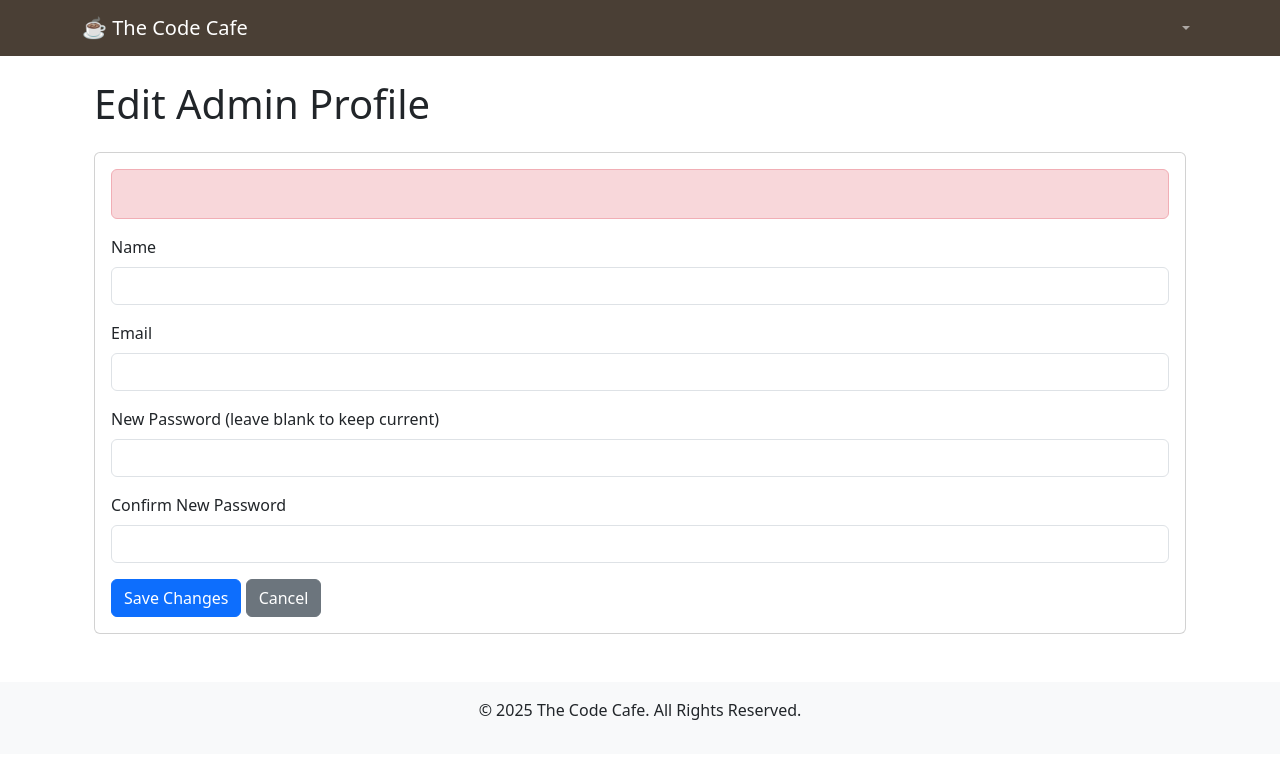
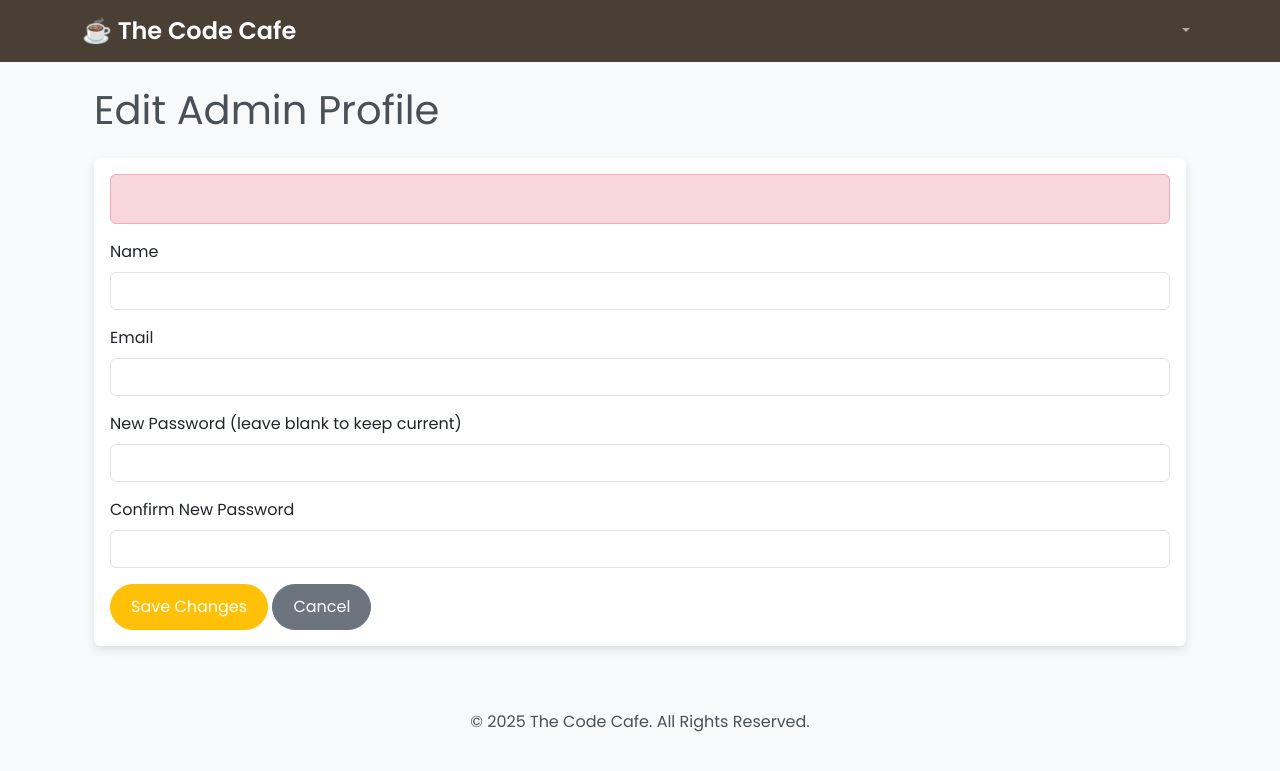
Before and after one commit to DevSon1024/cafe-management-system, a CodeIgniter 4 app: the page made by app/Views/admin/edit_profile.php in a window 1280 px wide. Shown: the top 771 px of the page. Run offline with PHP 8.4 and a stand-in for CodeIgniter, Linux system fonts and the light colour scheme; the template is opened without the code that fills it, so the values that code supplies are empty; some libraries are stand-ins or nearby versions.

Commit message:
minor changes in UI

```diff
--- a/app/Views/layouts/main.php
+++ b/app/Views/layouts/main.php
@@ -6,6 +6,8 @@
     <title>The Code Cafe</title>
     <link href="https://cdn.jsdelivr.net/npm/bootstrap@5.3.3/dist/css/bootstrap.min.css" rel="stylesheet">
     <link rel="stylesheet" href="https://cdn.jsdelivr.net/npm/bootstrap-icons@1.11.3/font/bootstrap-icons.min.css">
+    <link rel="stylesheet" href="/css/style.css">
+    <link href="https://fonts.googleapis.com/css2?family=Poppins:wght@300;400;600&display=swap" rel="stylesheet">
 </head>
 <body>
     <nav class="navbar navbar-expand-lg navbar-dark" style="background-color: #4a3f35;">
--- a/public/css/style.css
+++ b/public/css/style.css
@@ -0,0 +1,75 @@
+/* General Body Styles */
+body {
+    font-family: 'Poppins', sans-serif;
+    background-color: #f8f9fa;
+    color: #495057;
+}
+
+/* Navbar Styles */
+.navbar {
+    transition: all 0.3s ease-in-out;
+}
+
+.navbar-brand {
+    font-weight: 600;
+    font-size: 1.5rem;
+}
+
+.navbar-nav .nav-link {
+    transition: all 0.2s ease-in-out;
+}
+
+.navbar-nav .nav-link:hover {
+    color: #ffc107;
+    transform: translateY(-2px);
+}
+
+/* Card Styles */
+.card {
+    border: none;
+    box-shadow: 0 4px 8px rgba(0,0,0,0.1);
+    transition: all 0.3s ease-in-out;
+}
+
+.card:hover {
+    transform: translateY(-5px);
+    box-shadow: 0 8px 16px rgba(0,0,0,0.2);
+}
+
+.card-header {
+    background-color: #4a3f35;
+    color: #fff;
+    font-weight: 600;
+}
+
+/* Button Styles */
+.btn {
+    border-radius: 50px;
+    padding: 10px 20px;
+    transition: all 0.3s ease-in-out;
+}
+
+.btn-primary {
+    background-color: #ffc107;
+    border-color: #ffc107;
+}
+
+.btn-primary:hover {
+    background-color: #e0a800;
+    border-color: #e0a800;
+    transform: scale(1.05);
+}
+
+/* Table Styles */
+.table {
+    animation: fadeIn 1s;
+}
+
+@keyframes fadeIn {
+    from {
+        opacity: 0;
+    }
+    to {
+        opacity: 1;
+    }
+}
```
